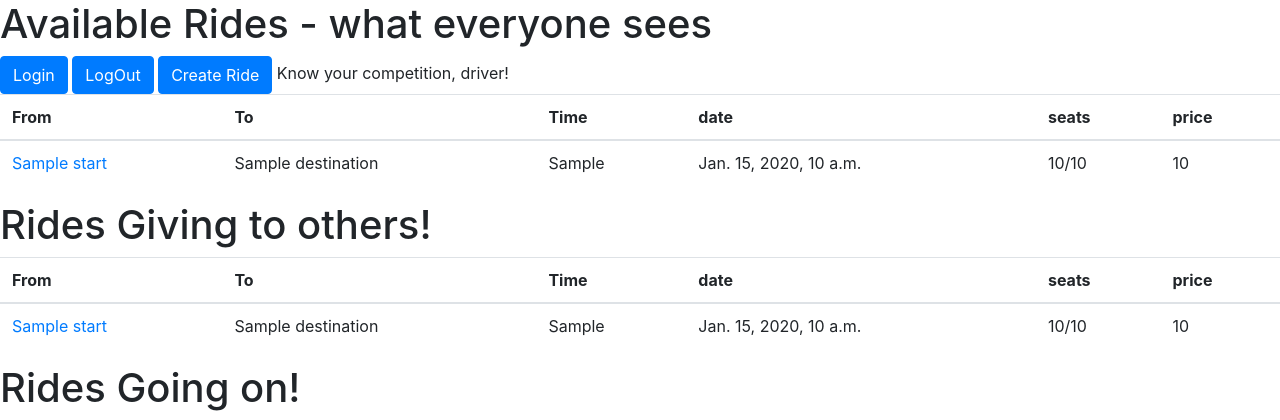
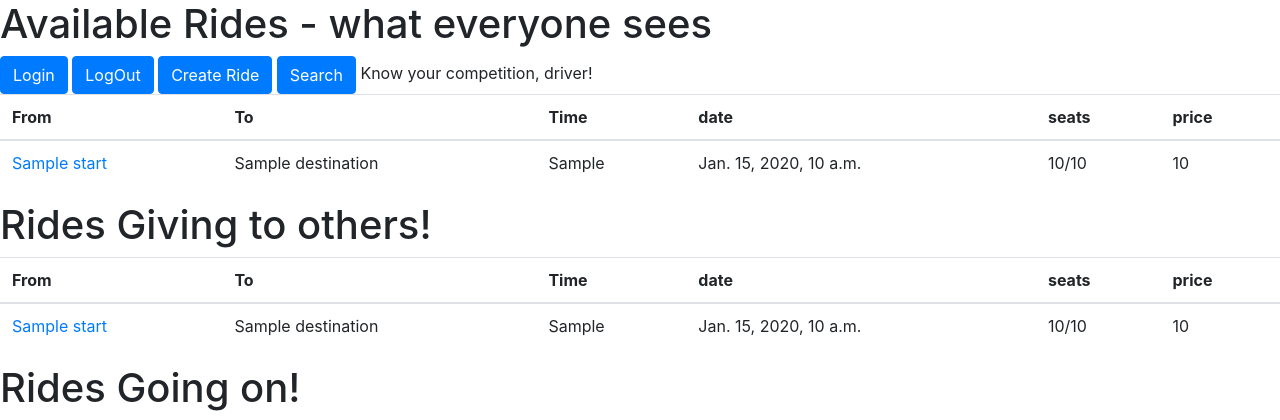
Before and after one commit to redhd0410/Django_Hoos_Riding, a Django app: template web/templates/homepage.html in a window 1280 px wide. Shown: the top 420 px of the page. Run offline with Django 3.2, Linux system fonts and the light colour scheme; the template is opened without the code that fills it: most values are stand-ins (such as "Sample title", 1, 10 or a date in 2020); some libraries are stand-ins or nearby versions.

Commit message:
search button

```diff
--- a/web/templates/homepage.html
+++ b/web/templates/homepage.html
@@ -14,6 +14,7 @@
         <a class="btn btn-primary" href="{% url 'login'%}">Login</a>
         <a class="btn btn-primary" href="{% url 'logout'%}">LogOut</a>
         <a class="btn btn-primary" href="{% url 'createlisting'%}">Create Ride</a>
+        <a class="btn btn-primary" href="{% url 'search'%}">Search</a>
         <h7>Know your competition, driver!</h4>
         <table class="table">
                 <thead>
```
